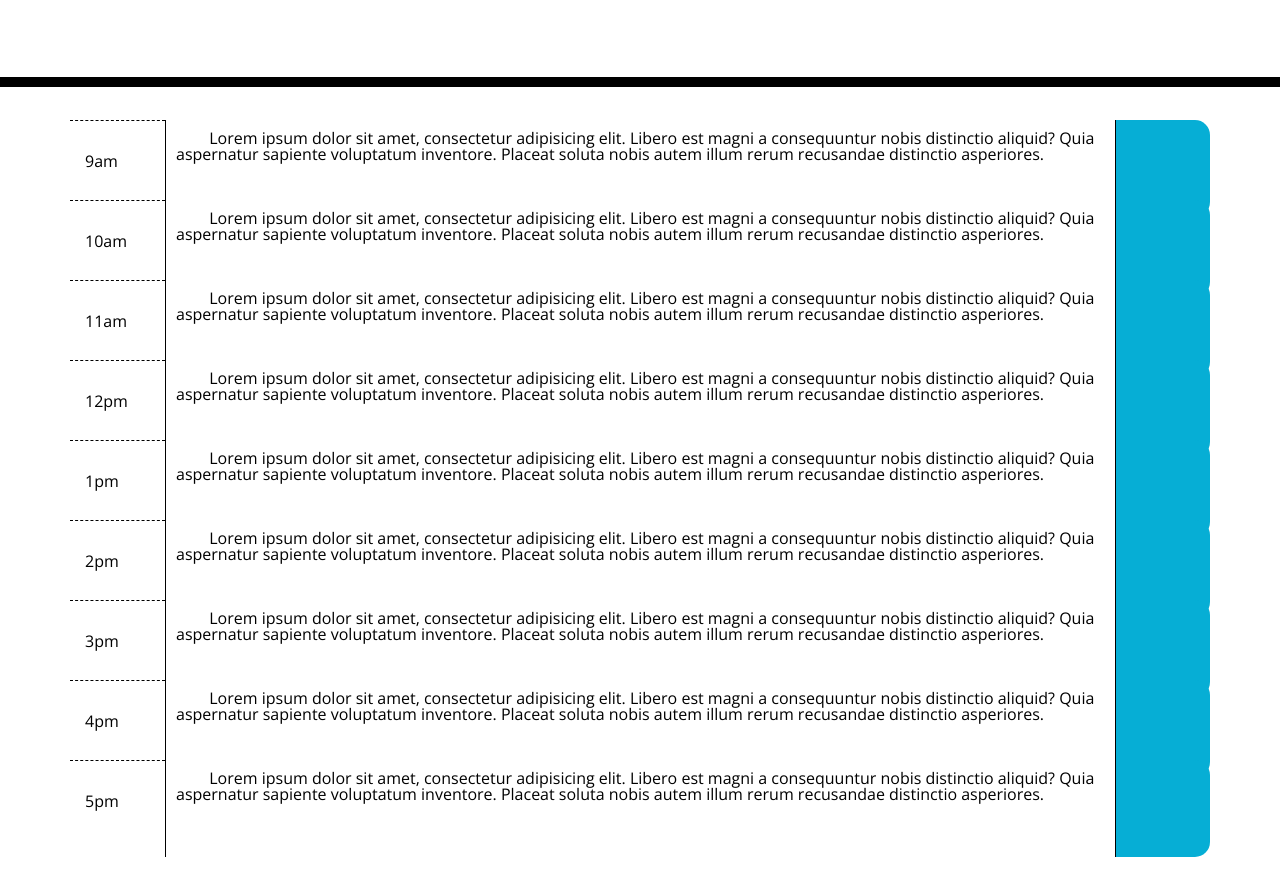
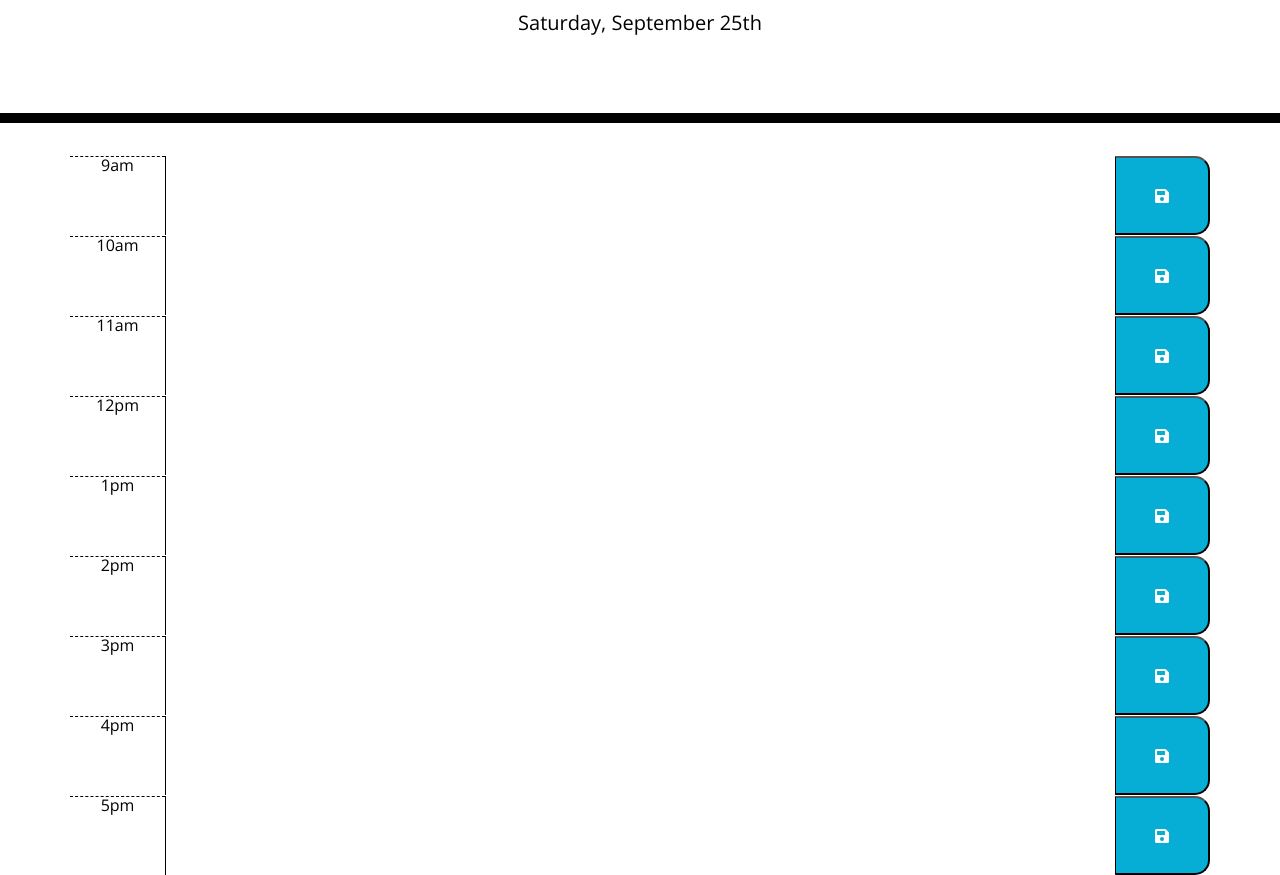
Before and after one commit to briandgomez/Work-Day-Scheduler, a plain HTML site: page index.html in a window 1280 px wide. Shown: the part 181-1056 px from the top of the page. Drawn offline with nearby package versions, Linux system fonts and the light colour scheme; a web font is replaced by a local one.

Commit message:
Time Blocks 2

```diff
--- a/index.html
+++ b/index.html
@@ -9,7 +9,7 @@
   <link rel="stylesheet" href="https://use.fontawesome.com/releases/v5.8.1/css/all.css"
     integrity="sha384-50oBUHEmvpQ+1lW4y57PTFmhCaXp0ML5d60M1M7uH2+nqUivzIebhndOJK28anvf" crossorigin="anonymous" />
   <link href="https://fonts.googleapis.com/css?family=Open+Sans&display=swap" rel="stylesheet" />
-  <link rel="stylesheet" href="style.css" />
+  <link rel="stylesheet" href="./style.css" />
   <link rel="stylesheet"
     href="https://cdnjs.cloudflare.com/ajax/libs/open-iconic/1.1.1/font/css/open-iconic-bootstrap.min.css" />
   <title>Work Day Scheduler</title>
@@ -20,127 +20,64 @@
   <header class="jumbotron">
     <h1 class="display-3">Work Day Scheduler</h1>
     <p class="lead">A simple calendar app for scheduling your work day</p>
-    <p id="currentDay" class="lead"></p>
+    <p id="currentDay" class="lead">Current Date</p>
   </header>
   <div class="container">
     <!--Time blocks ranging from 9am - 5pm-->
     <!--9am-->
-    <div class="row">
-      <div class="col-md-1 hour">
-        <p>9am</p>
-      </div>
-      <textarea name="event" cols="100" rows="2">
-        Lorem ipsum dolor sit amet, consectetur adipisicing elit. Libero est magni a consequuntur nobis distinctio aliquid? Quia aspernatur sapiente voluptatum inventore. Placeat soluta nobis autem illum rerum recusandae distinctio asperiores.
-      </textarea>
-      <div class="col-md-1 saveBtn">
-        <span class="oi oi-lock-locked"></span>
-      </div>
+    <div id="hour-9" class="row time-block">
+      <p class="col-md-1 hour">9am</p>
+      <textarea id="event" class="description col-md-10"></textarea>
+      <button class="col-md-1 saveBtn"><i class="fas fa-save"></i></button>
     </div>
     <!--10am-->
-    <div class="row">
-      <div class="col-md-1 hour">
-        <p>10am</p>
-      </div>
-      <textarea name="event" cols="100" rows="2">
-        Lorem ipsum dolor sit amet, consectetur adipisicing elit. Libero est magni a consequuntur nobis distinctio aliquid? Quia aspernatur sapiente voluptatum inventore. Placeat soluta nobis autem illum rerum recusandae distinctio asperiores.
-      </textarea>
-      <div class="col-md-1 saveBtn">
-        <span class="oi oi-lock-locked"></span>
-      </div>
+    <div id="hour-10" class="row time-block">
+      <p class="col-md-1 hour">10am</p>
+      <textarea class="description col-md-10"></textarea>
+      <button class="col-md-1 saveBtn"><i class="fas fa-save"></i></button>
     </div>
     <!--11am-->
-    <div class="row">
-      <div class="col-md-1 hour">
-        <p>11am</p>
-      </div>
-      <textarea name="event" cols="100" rows="2">
-        Lorem ipsum dolor sit amet, consectetur adipisicing elit. Libero est magni a consequuntur nobis distinctio aliquid? Quia aspernatur sapiente voluptatum inventore. Placeat soluta nobis autem illum rerum recusandae distinctio asperiores.
-      </textarea>
-      <div class="col-md-1 saveBtn">
-        <span class="oi oi-lock-locked"></span>
-      </div>
+    <div id="hour-11" class="row time-block">
+      <p class="col-md-1 hour">11am</p>
+      <textarea class="description col-md-10"></textarea>
+      <button class="col-md-1 saveBtn"><i class="fas fa-save"></i></button>
     </div>
     <!--12pm-->
-    <div class="row">
-      <div class="col-md-1 hour">
-        <p>12pm</p>
-      </div>
-      <textarea name="event" cols="100" rows="2">
-        Lorem ipsum dolor sit amet, consectetur adipisicing elit. Libero est magni a consequuntur nobis distinctio aliquid? Quia aspernatur sapiente voluptatum inventore. Placeat soluta nobis autem illum rerum recusandae distinctio asperiores.
-      </textarea>
-      <div class="col-md-1 saveBtn">
-        <span class="oi oi-lock-locked"></span>
-      </div>
+    <div id="hour-12" class="row time-block">
+      <p class="col-md-1 hour">12pm</p>
+      <textarea class="description col-md-10"></textarea>
+      <button class="col-md-1 saveBtn"><i class="fas fa-save"></i></button>
     </div>
     <!--1pm-->
-    <div class="row">
-      <div class="col-md-1 hour">
-        <p>1pm</p>
-      </div>
-      <textarea name="event" cols="100" rows="2">
-        Lorem ipsum dolor sit amet, consectetur adipisicing elit. Libero est magni a consequuntur nobis distinctio aliquid? Quia aspernatur sapiente voluptatum inventore. Placeat soluta nobis autem illum rerum recusandae distinctio asperiores.
-      </textarea>
-      <div class="col-md-1 saveBtn">
-        <span class="oi oi-lock-locked"></span>
-      </div>
+    <div id="hour-13" class="row time-block">
+      <p class="col-md-1 hour">1pm</p>
+      <textarea class="description col-md-10"></textarea>
+      <button class="col-md-1 saveBtn"><i class="fas fa-save"></i></button>
     </div>
     <!--2pm-->
-    <div class="row">
-      <div class="col-md-1 hour">
-        <p>2pm</p>
-      </div>
-      <textarea name="event" cols="100" rows="2">
-        Lorem ipsum dolor sit amet, consectetur adipisicing elit. Libero est magni a consequuntur nobis distinctio aliquid? Quia aspernatur sapiente voluptatum inventore. Placeat soluta nobis autem illum rerum recusandae distinctio asperiores.
-      </textarea>
-      <div class="col-md-1 saveBtn">
-        <span class="oi oi-lock-locked"></span>
-      </div>
+    <div id="hour-14" class="row time-block">
+      <p class="col-md-1 hour">2pm</p>
+      <textarea class="description col-md-10"></textarea>
+      <button class="col-md-1 saveBtn"><i class="fas fa-save"></i></button>
     </div>
     <!--3pm-->
-    <div class="row">
-      <div class="col-md-1 hour">
-        <p>3pm</p>
-      </div>
-      <textarea name="event" cols="100" rows="2">
-        Lorem ipsum dolor sit amet, consectetur adipisicing elit. Libero est magni a consequuntur nobis distinctio aliquid? Quia aspernatur sapiente voluptatum inventore. Placeat soluta nobis autem illum rerum recusandae distinctio asperiores.
-      </textarea>
-      <div class="col-md-1 saveBtn">
-        <span class="oi oi-lock-locked"></span>
-      </div>
+    <div id="hour-15"  class="row time-block">
+      <p class="col-md-1 hour">3pm</p>
+      <textarea class="description col-md-10"></textarea>
+      <button class="col-md-1 saveBtn"><i class="fas fa-save"></i></button>
     </div>
     <!--4pm-->
-    <div class="row">
-      <div class="col-md-1 hour">
-        <p>4pm</p>
-      </div>
-      <textarea name="event" cols="100" rows="2">
-        Lorem ipsum dolor sit amet, consectetur adipisicing elit. Libero est magni a consequuntur nobis distinctio aliquid? Quia aspernatur sapiente voluptatum inventore. Placeat soluta nobis autem illum rerum recusandae distinctio asperiores.
-      </textarea>
-      <div class="col-md-1 saveBtn">
-        <span class="oi oi-lock-locked"></span>
-      </div>
+    <div id="hour-16" class="row time-block">
+      <p class="col-md-1 hour">4pm</p>
+      <textarea class="description col-md-10"></textarea>
+      <button class="col-md-1 saveBtn"><i class="fas fa-save"></i></button>
     </div>
     <!--5pm-->
-    <div class="row">
-      <div class="col-md-1 hour">
-        <p>5pm</p>
-      </div>
-      <textarea name="event" cols="100" rows="2">
-        Lorem ipsum dolor sit amet, consectetur adipisicing elit. Libero est magni a consequuntur nobis distinctio aliquid? Quia aspernatur sapiente voluptatum inventore. Placeat soluta nobis autem illum rerum recusandae distinctio asperiores.
-      </textarea>
-      <div class="col-md-1 saveBtn">
-        <span class="oi oi-lock-locked"></span>
-      </div>
+    <div id="hour-17" class="row time-block">
+      <p class="col-md-1 hour">5pm</p>
+      <textarea class="description col-md-10"></textarea>
+      <button class="col-md-1 saveBtn"><i class="fas fa-save"></i></button>
     </div>
-    <!--
-      1. class="row w/ 3 columns inside of it
-      2. Time column = 2 @ medium screen and Event column = 10 @ medium-->
-
-    <!--Make time blocks change color as the days go on-->
-    <!--
-        1.Refer to asyncronous module 5
-        2. 5.4 = colors
-      -->
 
     <!--Allow user to save events using save button and localStorage and should remain when the page is refreshed-->
     <!--
@@ -151,6 +88,7 @@
 
   <script src="https://code.jquery.com/jquery-3.4.1.min.js"></script>
   <script src="https://cdnjs.cloudflare.com/ajax/libs/moment.js/2.24.0/moment.min.js"></script>
+  <script src="./script.js"></script>
 </body>
 
 </html>
```
